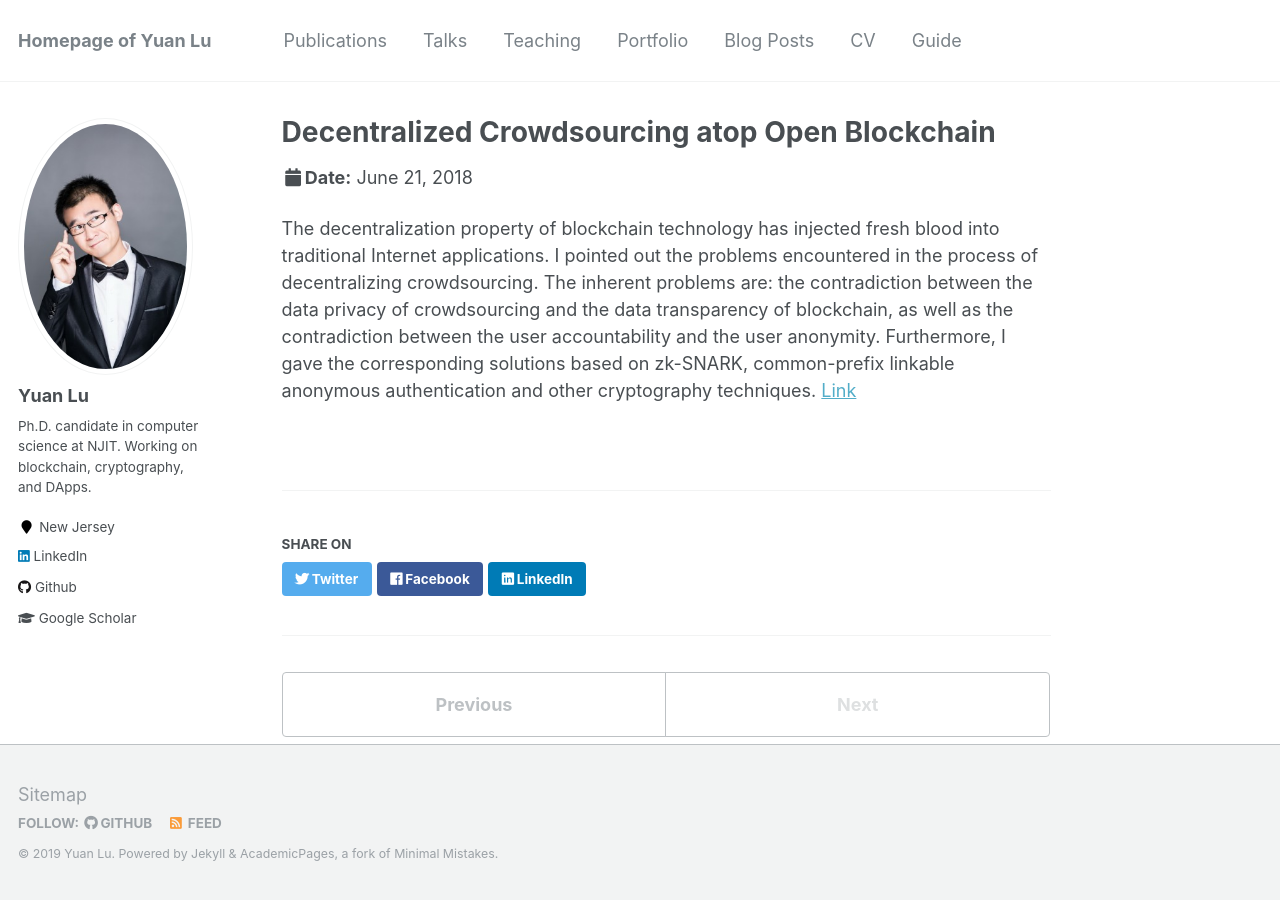
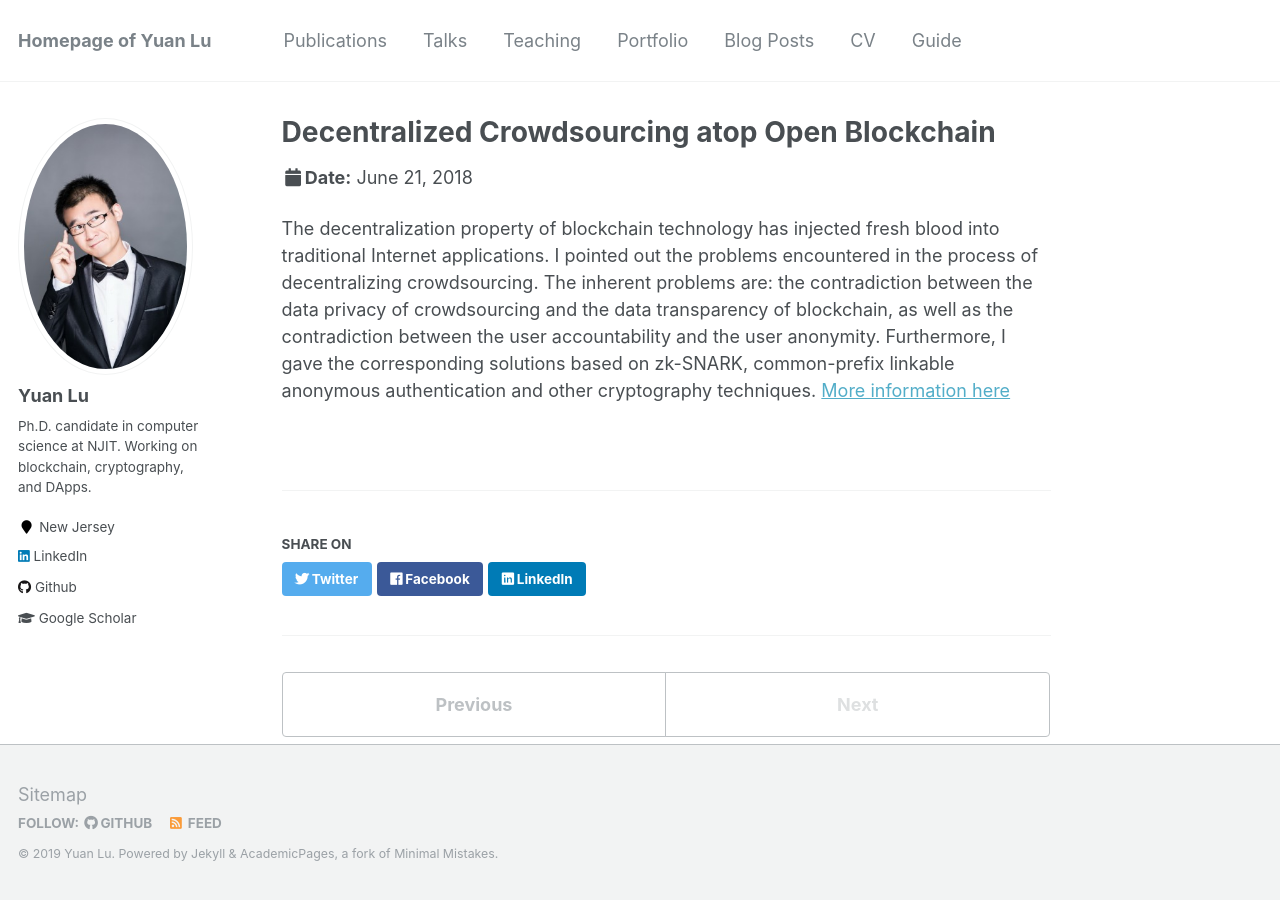
Before and after one commit to yylluu/yylluu.github.io, a Jekyll site: the page built from _talks/2018-06-21-talk-zebralancer.md, in a window 1280 px wide. Built offline with Jekyll 4.4.1, drawn with Linux system fonts in a browser that asks for light colours.

Commit message:
Update 2018-06-21-talk-zebralancer.md

```diff
--- a/_talks/2018-06-21-talk-zebralancer.md
+++ b/_talks/2018-06-21-talk-zebralancer.md
@@ -8,4 +8,5 @@
 location: "Beijing, China"
 ---
 
-The decentralization property of blockchain technology has injected fresh blood into traditional Internet applications. I pointed out the problems encountered in the process of decentralizing crowdsourcing. The inherent problems are: the contradiction between the data privacy of crowdsourcing and the data transparency of blockchain, as well as the contradiction between the user accountability and the user anonymity. Furthermore, I gave the corresponding solutions based on zk-SNARK, common-prefix linkable anonymous authentication and other cryptography techniques. [Link](http://dacas.cn/thread.aspx?ID=3783)
+The decentralization property of blockchain technology has injected fresh blood into traditional Internet applications. I pointed out the problems encountered in the process of decentralizing crowdsourcing. The inherent problems are: the contradiction between the data privacy of crowdsourcing and the data transparency of blockchain, as well as the contradiction between the user accountability and the user anonymity. Furthermore, I gave the corresponding solutions based on zk-SNARK, common-prefix linkable anonymous authentication and other cryptography techniques.
+[More information here](http://dacas.cn/thread.aspx?ID=3783)
```
